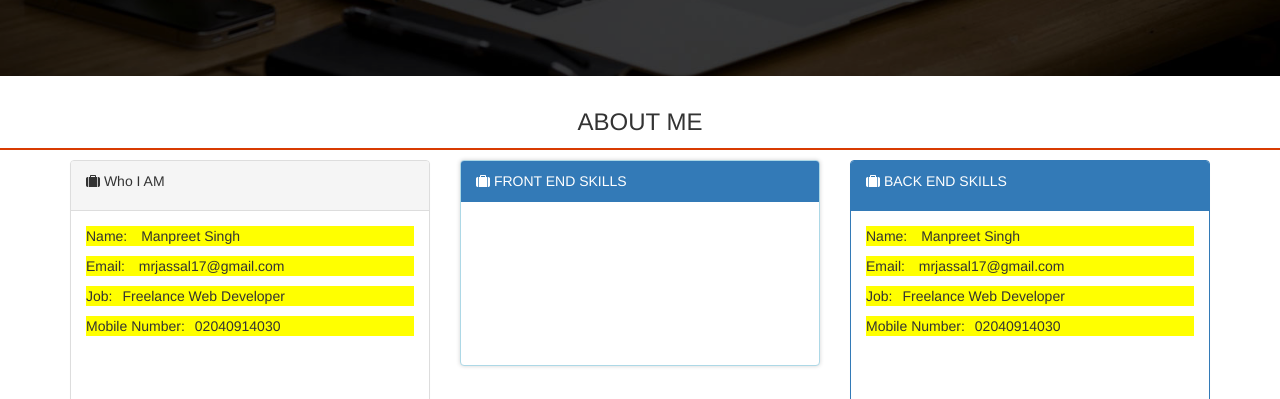
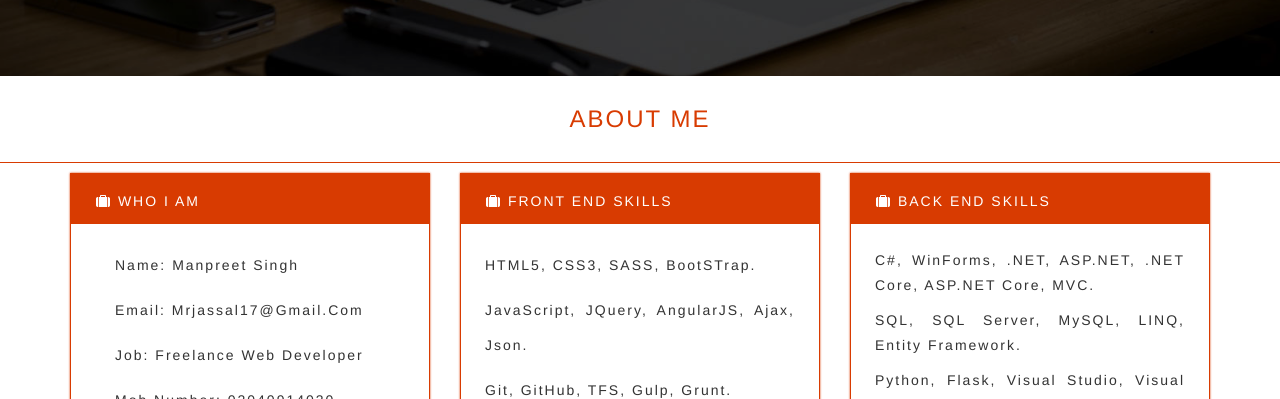
Before and after one commit to manpreet-singh17/Portfolio, a website: page index.html in a window 1280 px wide. Shown: the part 401-800 px from the top of the page. Drawn offline with nearby package versions, Linux system fonts and the light colour scheme.

Commit message:
about me section styling is all done.

```diff
--- a/index.html
+++ b/index.html
@@ -95,33 +95,36 @@
                 <!-- row1 of container starts. -->
                 <div class="row">
                     <!-- col1 of row1 starts -->
-                    <div class="col-md-4 col-xs-12">
-                        <div class="panel panel-default" id="bioInfo">
-                            <div class="panel-heading"><i class="fa fa-suitcase"></i> Who I AM</div>
+                    <div class="col-md-4 col-xs-12" id="bioInfo">
+                        <div class="panel panel-default">
+                            <div class="panel-heading"><i class="fa fa-suitcase"></i> WHO I AM</div>
                             <div class="panel-body">
                                 <p>Name: <span>Manpreet Singh</span></p>
                                 <p>Email: <span>mrjassal17@gmail.com</span></p>
-                                <p>Job:<span>Freelance Web Developer</span></p>
-                                <p>Mobile Number:<span>02040914030</span></p>
+                                <p>Job: <span>Freelance Web Developer</span></p>
+                                <p>Mob Number: <span> 02040914030</span></p>
                             </div>
                         </div>
                     </div>
                     <!-- col2 of outer conatiner strats -->
-                    <div class="col-md-4 col-xs-12">
-                        <div class="panel panel-primary" id="FrontEndSkills">
+                    <div class="col-md-4 col-xs-12" id="FrontEndSkills">
+                        <div class="panel panel-default">
                             <div class="panel-heading"><i class="fa fa-suitcase"></i> FRONT END SKILLS</div>
-                            <div class="panel-body"></div>
+                            <div class="panel-body">
+                                <p>HTML5, CSS3, SASS, BootSTrap.</p>
+                                <p>JavaScript, JQuery, AngularJS, Ajax, Json.</p>
+                                <p>Git, GitHub, TFS, Gulp, Grunt.</p>
+                            </div>
                         </div>
                     </div>
                     <!-- col2 of outer conatiner ends -->
-                    <div class="col-md-4 col-xs-12">
-                        <div class="panel panel-primary" id="bioInfo">
+                    <div class="col-md-4 col-xs-12" id="backEndSkills">
+                        <div class="panel panel-primary">
                             <div class="panel-heading"><i class="fa fa-suitcase"></i> BACK END SKILLS</div>
                             <div class="panel-body">
-                                <p>Name: <span>Manpreet Singh</span></p>
-                                <p>Email: <span>mrjassal17@gmail.com</span></p>
-                                <p>Job:<span>Freelance Web Developer</span></p>
-                                <p>Mobile Number:<span>02040914030</span></p>
+                                <p>C#, WinForms, .NET, ASP.NET, .NET Core, ASP.NET Core, MVC.</p>
+                                <p>SQL, SQL Server, MySQL, LINQ, Entity Framework.</p>
+                                <p>Python, Flask, Visual Studio, Visual Studio code, PyCharm, Atom, Brackets.</p>
                             </div>
                         </div>
                     </div>
--- a/styleSheets/sass/partialsSass/_aboutMe.scss
+++ b/styleSheets/sass/partialsSass/_aboutMe.scss
@@ -1,47 +1,93 @@
 /*===================ABOUT ME================*/
 
-#aboutMe {
-    .container {
-        .row {
-            div {
+.textFormat {
+    text-transform: capitalize;
+    text-indent: 20px;
+    letter-spacing: 2px;
+    line-height: 35px;
+    text-align: justify;
+}
+
+.panelFormat {
+    box-shadow: 0px 0px 2px $primary-color;
+    border-radius: 0px;
+    border: 0px solid;
+}
+
+.panelHeadingFormat {
+    border: 1px solid $primary-color;
+    background-color: $primary-color;
+    border-radius: 0px;
+    color: white;
+    height: 50px;
+    @extend .textFormat;
+    text-indent: 5px;
+}
+
+.panelBodyFormat {
+    border: 1px solid $primary-color;
+    height: 250px;
+    padding: 24px;
+}
+
+#aboutMeHeader>h3 {
+    @extend .textFormat;
+    text-align: center;
+    text-indent: 0px;
+    border-bottom: 1px solid;
+    border-color: $primary-color;
+    padding: 2%;
+    margin-top: 0px;
+    color: $primary-color;
+}
+
+#bioInfo {
     .panel {
-                    border: 1px solid $primary-color;
-                    border-radius: 0px;
-                    box-shadow: 0px 0px 4px black;
+        @extend .panelFormat;
         .panel-heading {
-                        background-color: $primary-color;
-                        color: white;
-                        height: 30px;
+            @extend .panelHeadingFormat;
         }
+        .panel-body {
+            @extend .panelBodyFormat;
+            p {
+                @extend .textFormat;
+                span {
+                    @extend .textFormat;
                 }
             }
         }
     }
 }
 
-#aboutMeHeader>h3 {
-    border-bottom: 2px solid;
-    border-color: $primary-color;
-    padding: 1% 0%;
-}
-
-#bioInfo {
-    height: 300px;
+#FrontEndSkills {
+    .panel {
+        @extend .panelFormat;
         .panel-heading {
-        height: 50px;
+            @extend .panelHeadingFormat;
         }
         .panel-body {
+            @extend .panelBodyFormat;
             p {
-            background-color: yellow;
-            span {
-                margin-left: 10px;
+                @extend .textFormat;
+                text-indent: 0px;
             }
         }
     }
 }
 
-#FrontEndSkills {
-    height: 206px;
-    border: 1px solid lightblue;
-    box-shadow: 0px 0px 4px lightgrey;
+#backEndSkills {
+    .panel {
+        @extend .panelFormat;
+        .panel-heading {
+            @extend .panelHeadingFormat;
         }
+        .panel-body {
+            @extend .panelBodyFormat;
+            p {
+                @extend .textFormat;
+                text-indent: 0px;
+                line-height: 25px;
+            }
+        }
+    }
+}
```
Also changed, not shown: css/sass/main.css. Lines whose indentation alone changed are shown as unchanged.
